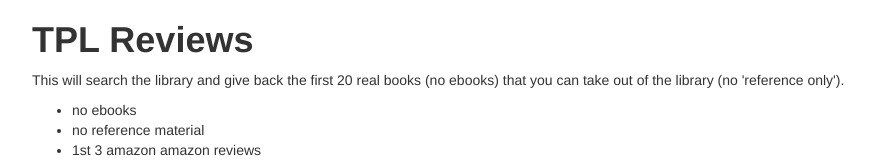
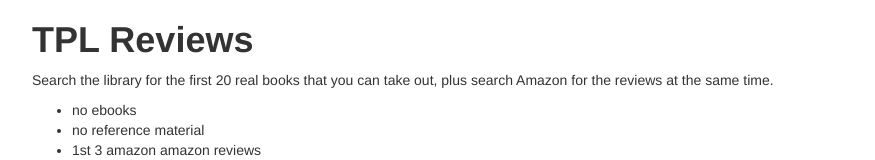
Before and after one commit to willnewton10/tpl-reviews, a website: page public/index.html in a window 1280 px wide. Shown: the top 160 px of the page, without its empty margins (38-913 px from the left). Drawn offline with nearby package versions, Linux system fonts and the light colour scheme.

Commit message:
edited home page descriptiontion and README

```diff
--- a/public/index.html
+++ b/public/index.html
@@ -22,8 +22,8 @@
 	<div class='col-sm-12'>
 	  <h1>TPL Reviews</h1>
 
-	  <p>This will search the library and give back the first 20 real books (no ebooks)
-	     that you can take out of the library (no 'reference only').
+	  <p>Search the library for the first 20 real books that you can take out, plus
+	    search Amazon for the reviews at the same time.
 	    <ul>
 	      <li>no ebooks</li>
 	      <li>no reference material</li>
```
Also changed, not shown: README.md.
